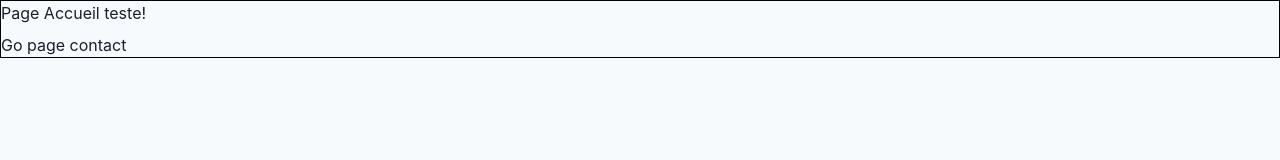
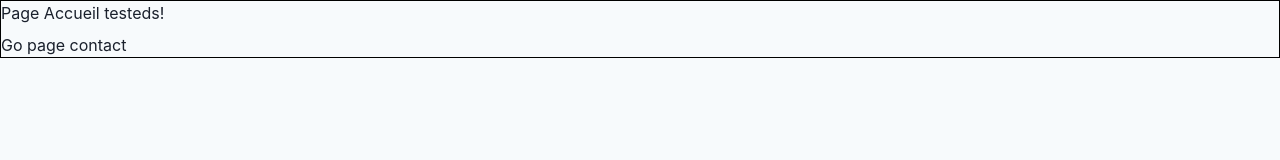
Before and after one commit to cookienumerique/tenue-de-chantiers, a Next.js app: page / in a window 1280 px wide. Shown: the top 160 px of the page. Built offline with nearby package versions, Linux system fonts and the light colour scheme.

Commit message:
test deploy

```diff
--- a/src/pages/index.tsx
+++ b/src/pages/index.tsx
@@ -9,7 +9,7 @@ import { NextPageWithLayout } from './_app';
 const HomePage: NextPageWithLayout = (): ReactElement => {
   return (
     <Stack>
-      <h1>Page Accueil teste!</h1>
+      <h1>Page Accueil testeds!</h1>
       <NextLink href="/contact">Go page contact</NextLink>
     </Stack>
   );
```
